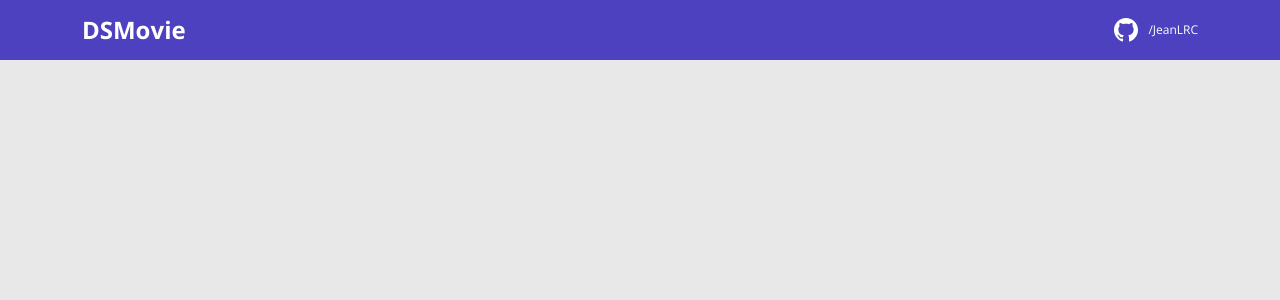
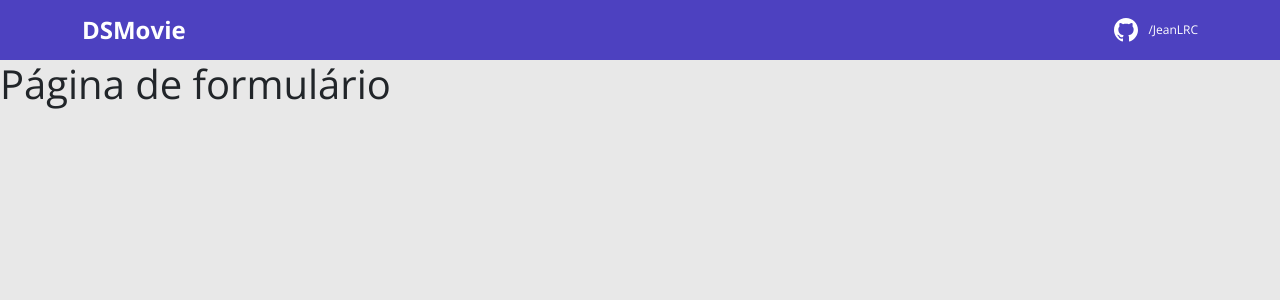
Before and after one commit to JeanLRC/dsmovie, a React (Create React App) app in the folder frontend/: page /form/1 in a window 1280 px wide. Shown: the top 300 px of the page. Built offline with nearby package versions, Linux system fonts and the light colour scheme.

Commit message:
@JeanLRC [ Routes ]

```diff
--- a/frontend/package.json
+++ b/frontend/package.json
@@ -10,9 +10,11 @@
     "@types/node": "^16.7.13",
     "@types/react": "^18.0.0",
     "@types/react-dom": "^18.0.0",
+    "@types/react-router-dom": "5.3.2",
     "bootstrap": "5.1.3",
     "react": "^18.1.0",
     "react-dom": "^18.1.0",
+    "react-router-dom": "6.2.1",
     "react-scripts": "5.0.1",
     "typescript": "^4.4.2",
     "web-vitals": "^2.1.0"
--- a/frontend/src/App.tsx
+++ b/frontend/src/App.tsx
@@ -1,9 +1,23 @@
-import Navbar from "./components/Navbar";
+import {
+  BrowserRouter,
+  Routes,
+  Route
+} from "react-router-dom";
+import Listing from 'pages/Listing';
+import Form from 'pages/Form';
+import Navbar from "components/Navbar";
 
 function App() {
   return (
-
-    <Navbar />
+    <BrowserRouter>
+      <Navbar />
+      <Routes>
+        <Route path="/" element={<Listing />} />
+        <Route path="/form">
+          <Route path=":movieId" element={<Form />} />
+        </Route>
+      </Routes>
+    </BrowserRouter>
   );
 }
 
--- /dev/null
+++ b/frontend/src/pages/Form/index.tsx
@@ -0,0 +1,8 @@
+function Form() {
+
+    return (
+        <h1>Página de formulário</h1>
+    )
+}
+
+export default Form;
--- /dev/null
+++ b/frontend/src/pages/Listing/index.tsx
@@ -0,0 +1,8 @@
+function Listing() {
+
+    return (
+        <h1>Página de listagem</h1>
+    )
+}
+
+export default Listing;
```
Also changed, not shown: 2 other files (tests, documents, lock files or other folders).
